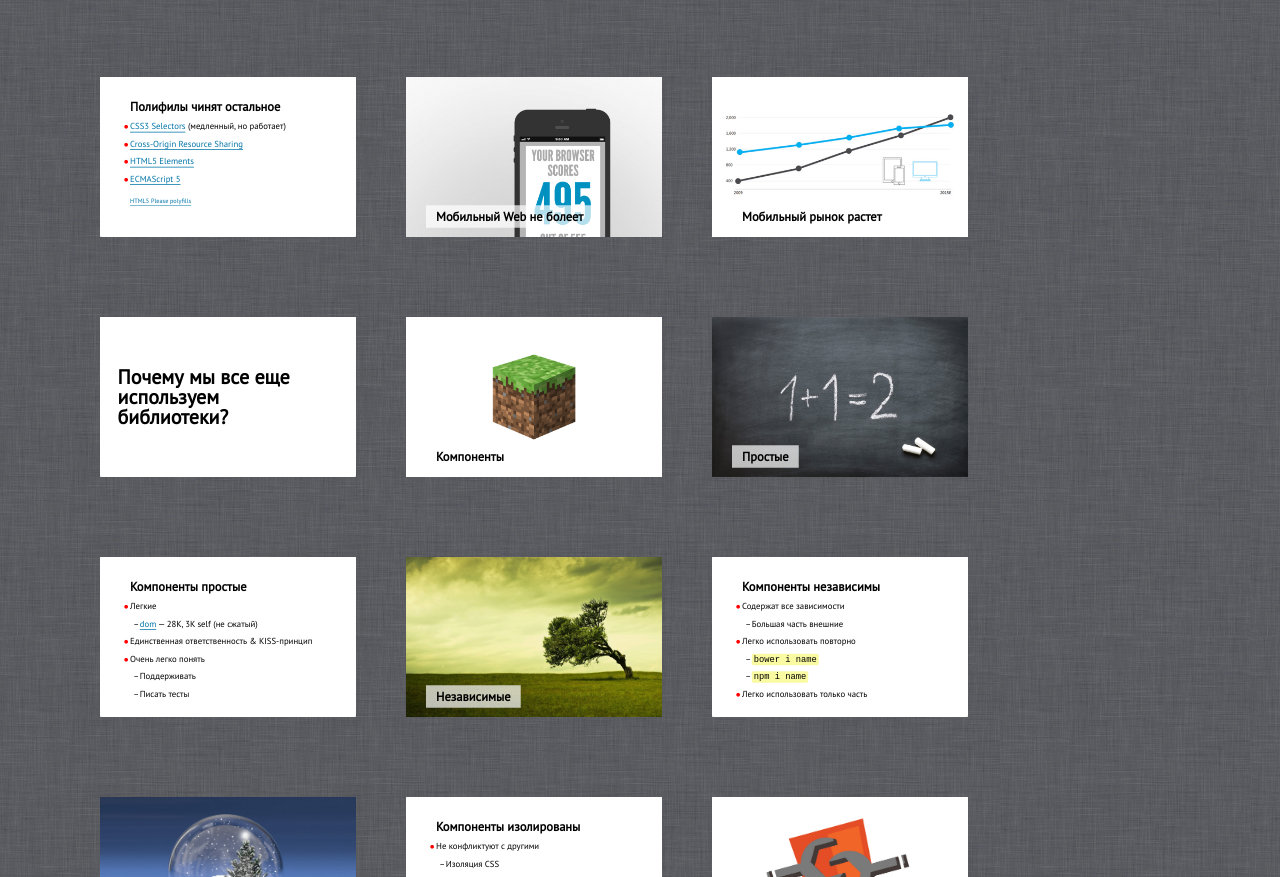
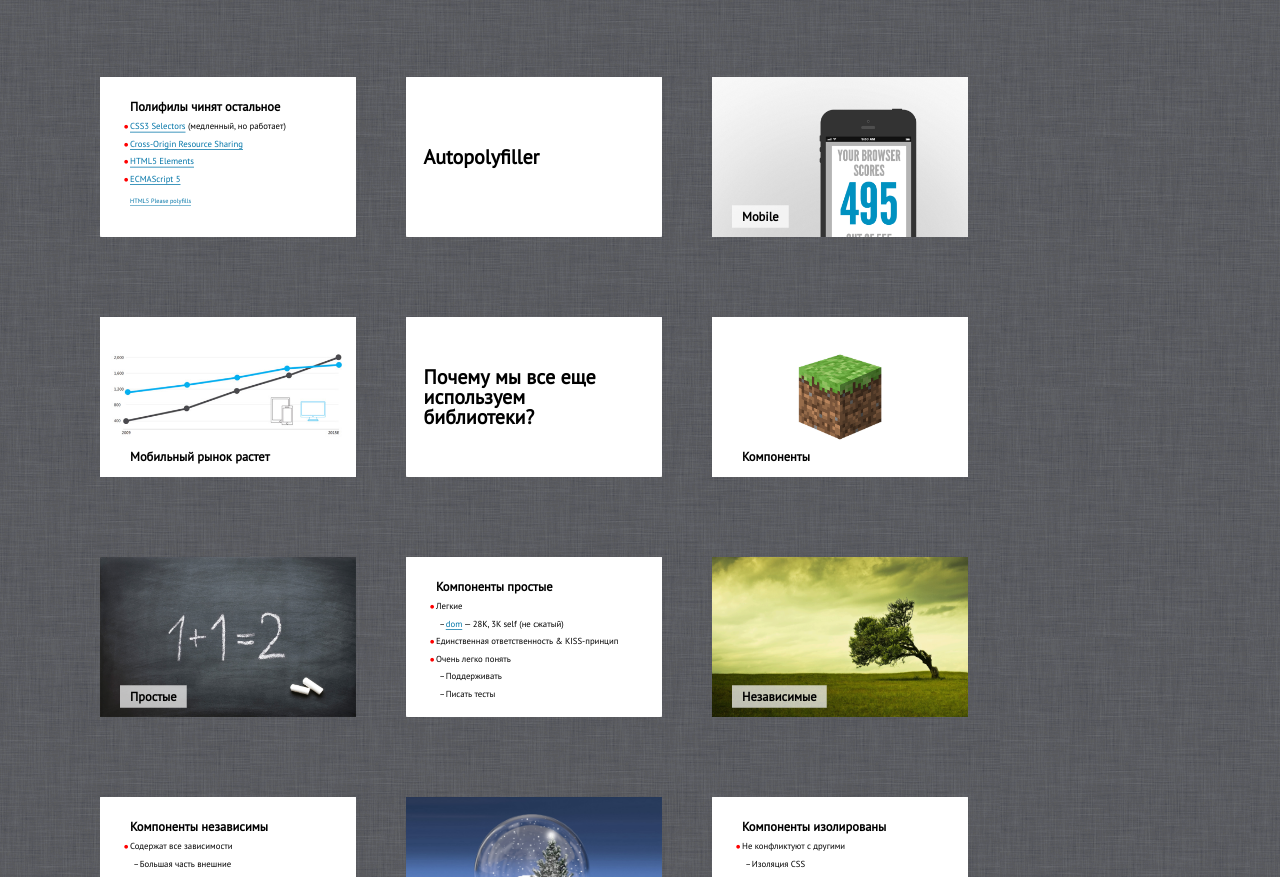
Before and after one commit to azproduction/talk-components-now, a plain HTML site: page ru/index.html in a window 1280 px wide. Shown: the part 1113-1990 px from the top of the page. Drawn offline with Linux system fonts and the light colour scheme; a web font is replaced by a local one.

Commit message:
Autopolyfiller slide

```diff
--- a/ru/index.html
+++ b/ru/index.html
@@ -141,8 +141,12 @@
         <p><a href="http://html5please.com/#polyfill">HTML5 Please polyfills</a></p>
     </section>
 
+    <section class="slide shout">
+        <h2>Autopolyfiller</h2>
+    </section>
+
     <section class="slide cover w c">
-        <h2>Мобильный Web не болеет</h2>
+        <h2>Mobile</h2>
         <div><img src="../pictures/mobile-score.jpg"/></div>
     </section>
 
```
